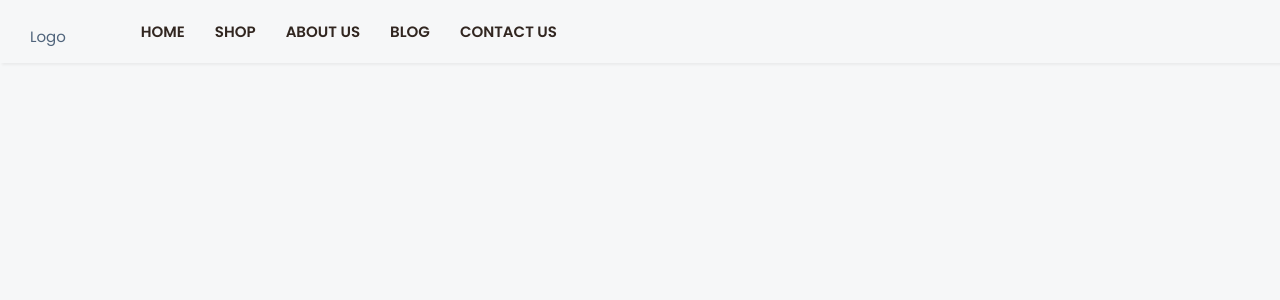
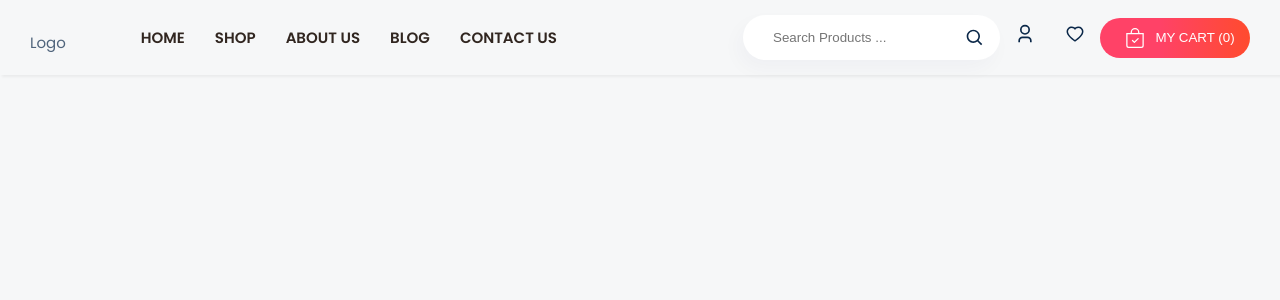
Before and after one commit to Sellucas/Ecommerce-App, a React (Create React App) app: page / in a window 1280 px wide. Shown: the top 300 px of the page. Built offline with nearby package versions, Linux system fonts and the light colour scheme.

Commit message:
basic header ready

```diff
--- a/src/components/common/Header.jsx
+++ b/src/components/common/Header.jsx
@@ -1,5 +1,8 @@
 import React from 'react'
+import { BsBagCheck } from 'react-icons/bs';
 import { BiSearch } from 'react-icons/bi';
+import { RiUser3Line } from 'react-icons/ri';
+import { AiOutlineHeart, AiOutlineMenu, AiOutlineClose } from 'react-icons/ai';
 import { navlist } from '../assets/data/data';
 import { Link } from 'react-router-dom';
 
@@ -25,6 +28,22 @@ export const Header = () => {
                             </ul>
                         </div>
                     </nav>
+                    <div className="right">
+                        <div className="right_search">
+                            <input type="text" placeholder='Search products ...' />
+                            <BiSearch className='searchIcon heIcon' />
+                        </div>
+                        <div className="right_user">
+                            <RiUser3Line className='userIcon heIcon' />
+                            <AiOutlineHeart className='userIcon heIcon' />
+                        </div>
+                        <div className="right_card">
+                            <button className='button'>
+                                <BsBagCheck className='shop heIcon'/>
+                                MY CART (0)
+                            </button>
+                        </div>
+                    </div>
                 </div>
             </header>
         </>
```
